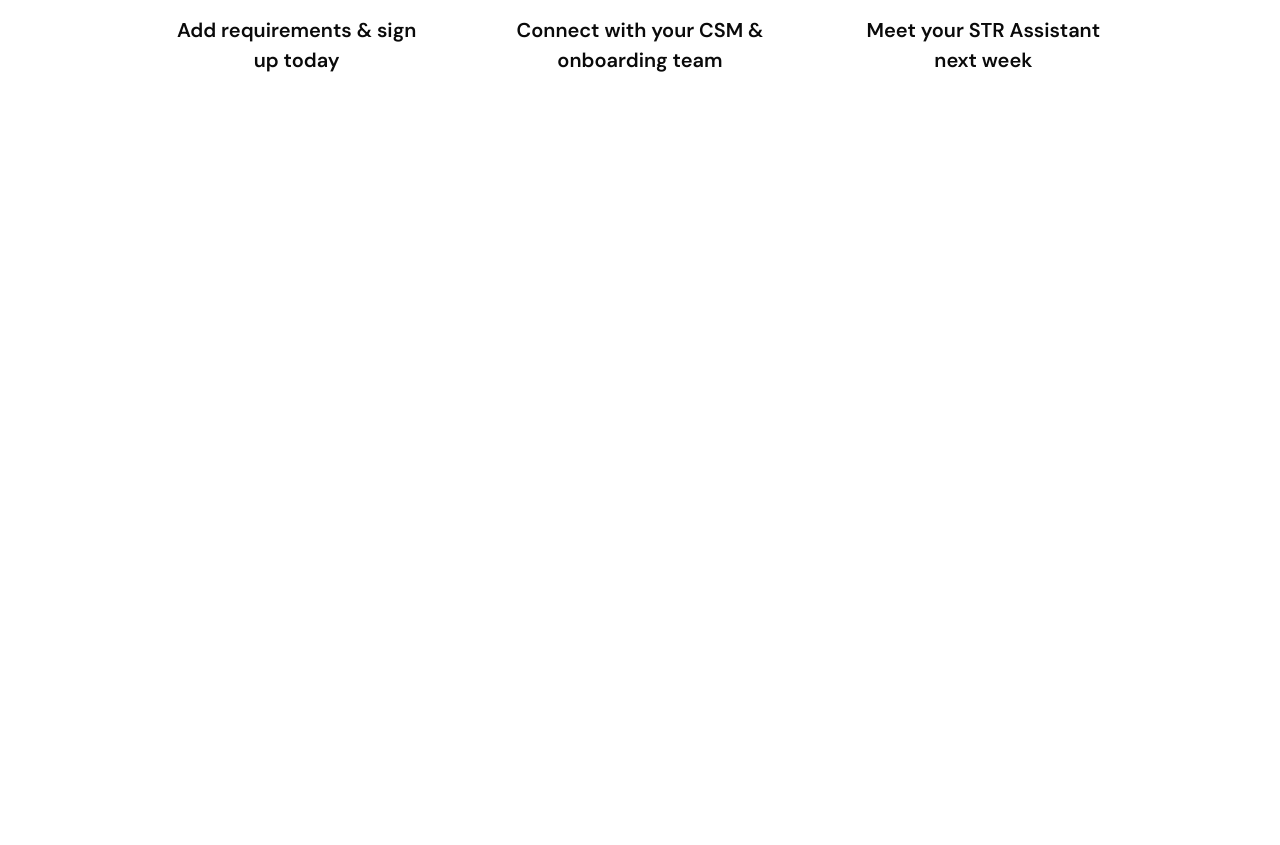
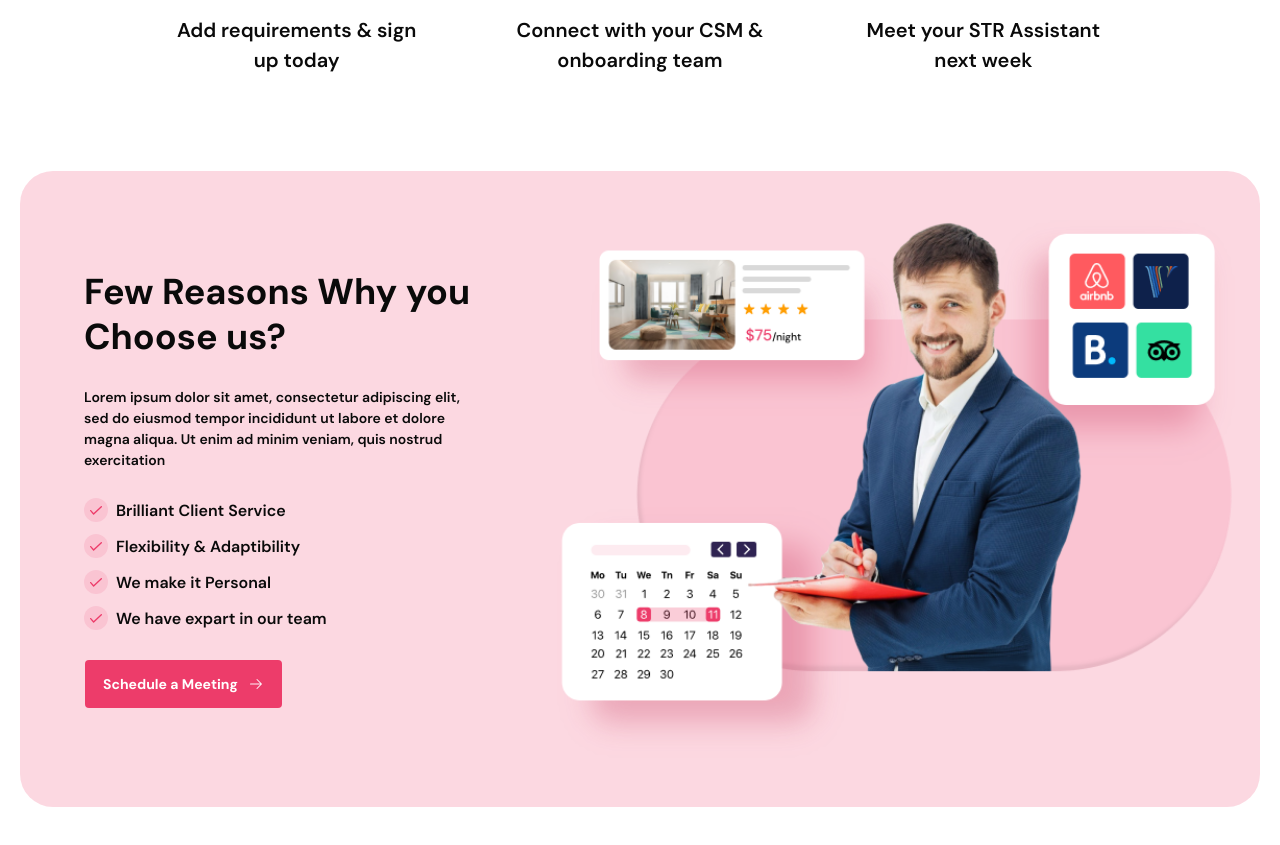
Before and after one commit to tushar-454/olwwdjt-google, a Next.js app: page / in a window 1280 px wide. Shown: the part 4480-5325 px from the top of the page. Before the commit the page ends 4611 px from the top, so only its background shows below. Built offline with nearby package versions, Linux system fonts and the light colour scheme.

Commit message:
feat: add ChooseUs component to the main page layout

```diff
--- a/app/page.tsx
+++ b/app/page.tsx
@@ -1,3 +1,4 @@
+import ChooseUs from "@/components/chooseus/chooseus";
 import GettingStart from "@/components/getting-start/getting-start";
 import Hero from "@/components/hero/hero";
 import PartnerLogosStrip from "@/components/partner-logos-strip/partner-logos-strip";
@@ -14,6 +15,7 @@ export default async function Page() {
             <Pricing />
             <Tools />
             <GettingStart />
+            <ChooseUs />
         </main>
     );
 }
```
